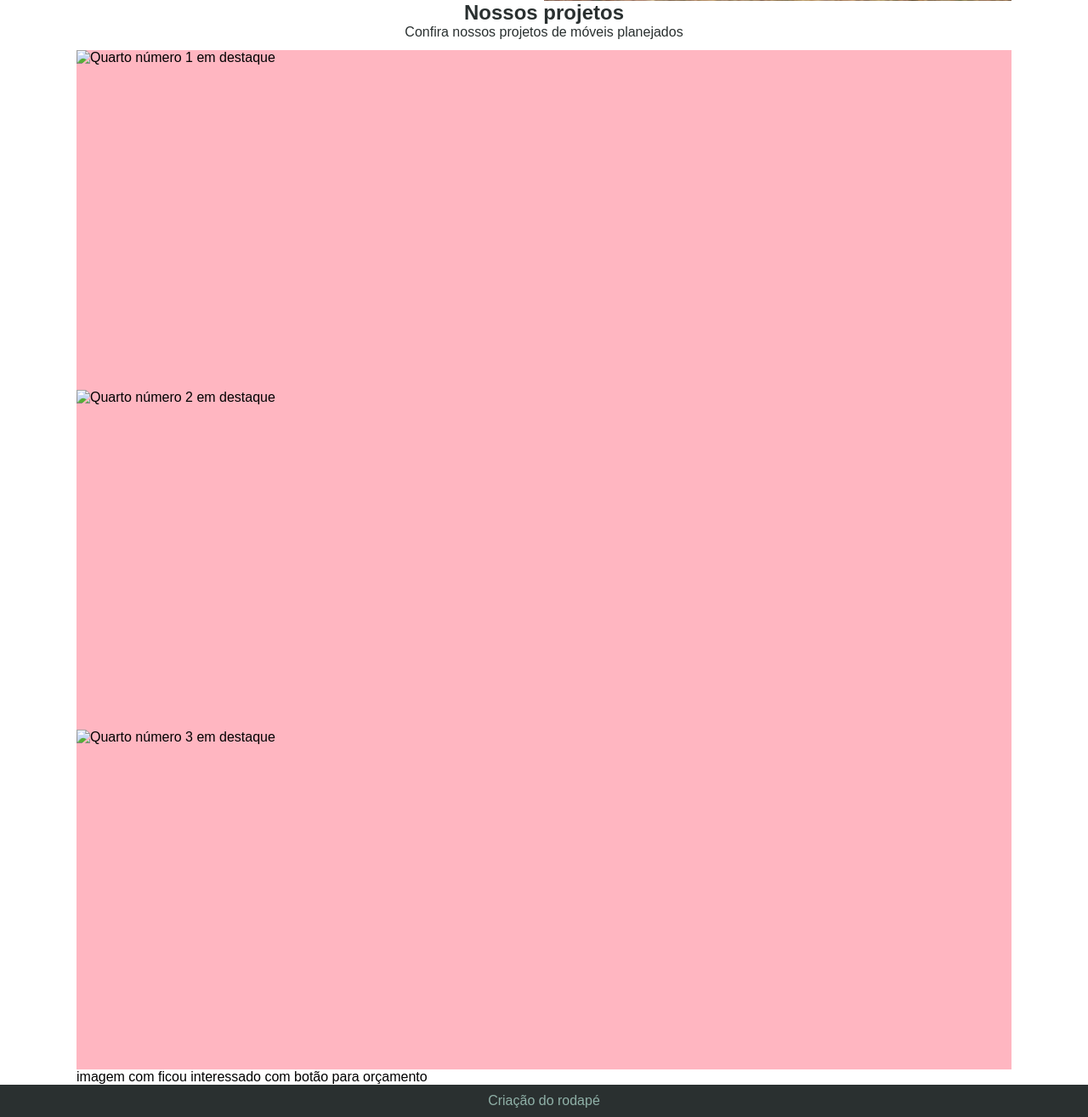
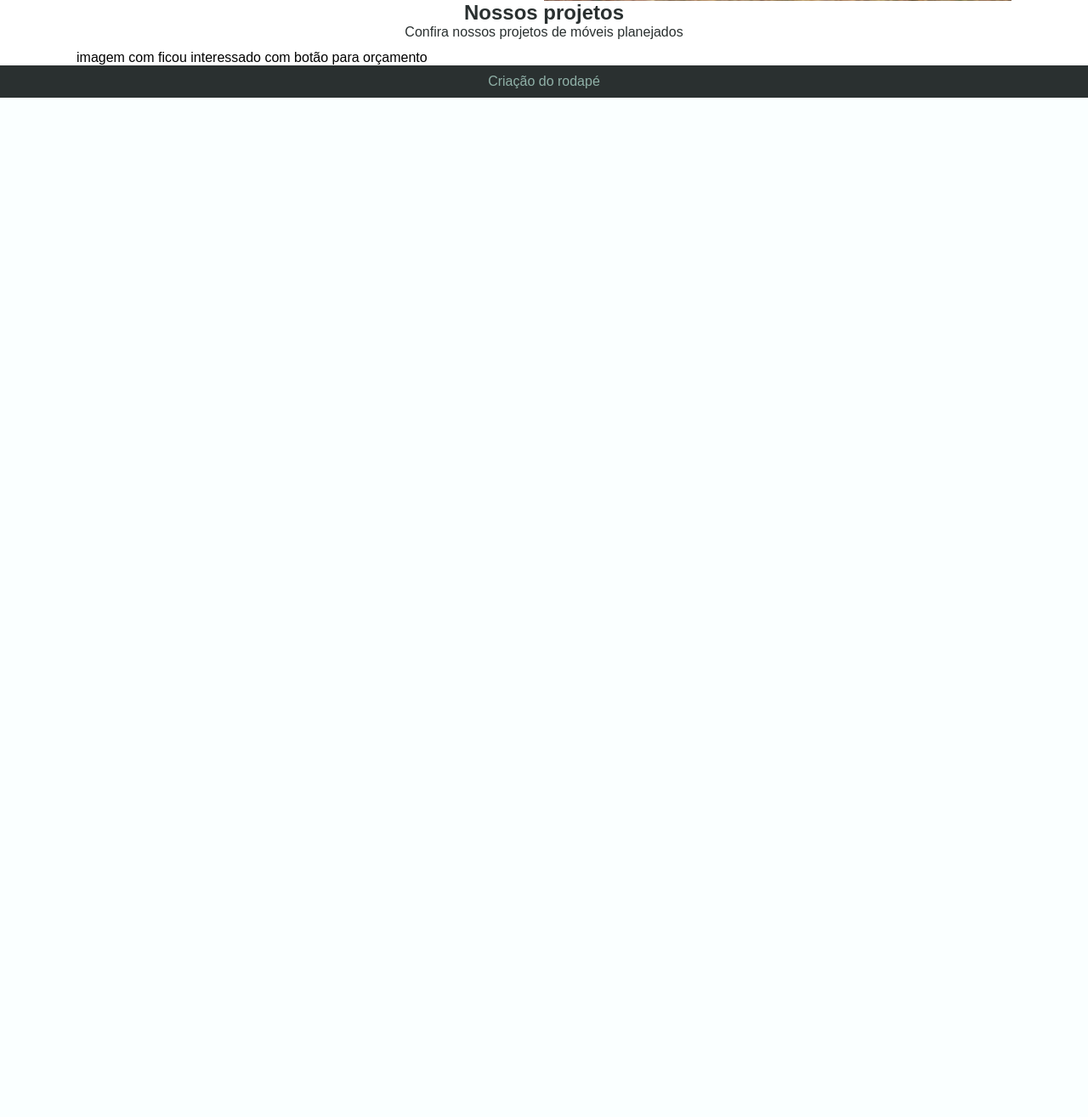
Before and after one commit to felipejlc/felipe-projetos, a PHP site: page / in a window 1280 px wide. Shown: the part 1447-2762 px from the top of the page at 85% size. After the commit the page ends 1562 px from the top, so only its background shows below. Run offline with PHP 8.4, Linux system fonts and the light colour scheme.

Commit message:
atualização

```diff
--- a/projeto-moveis/estilos/media-query.css
+++ b/projeto-moveis/estilos/media-query.css
@@ -85,11 +85,6 @@ Grandes telas: acima de 1200px
         display: none;
     }
 
-    div.pc {
-        display: inline-block;
-        width: 363px;
-        height: 360px;
 
-    }
 
 }
--- a/projeto-moveis/estilos/style.css
+++ b/projeto-moveis/estilos/style.css
@@ -242,8 +242,6 @@ section#nossosProjetos > p {
 
 section#nossosProjetos > div {
     background-color: lightpink;
-
-
     width: 100%;
     height: 400px;
     /*border: 1px solid black;*/
@@ -255,9 +253,6 @@ main > section#nossosProjetos > img {
     margin: auto;
 }
 
-div.pc {
-    display: none;
-}
 
 
 
--- a/projeto-moveis/index.html
+++ b/projeto-moveis/index.html
@@ -120,17 +120,10 @@
             <img class="phone" src="../projeto-moveis/imagens/projetos/escritório.jpg" alt="Móveis planejados - quarto">
             <img class="phone" src="../projeto-moveis/imagens/projetos/cozinha.jpg" alt="Móveis planejados - quarto">
 
-            <div class="pc">
-                <img src="#" alt="Quarto número 1 em destaque">
-            </div>
 
-            <div class="pc">
-                <img src="#" alt="Quarto número 2 em destaque">
-            </div>
 
-            <div class="pc">
-                <img src="#" alt="Quarto número 3 em destaque">
-            </div>
+
+
 
         </section>
 
```
